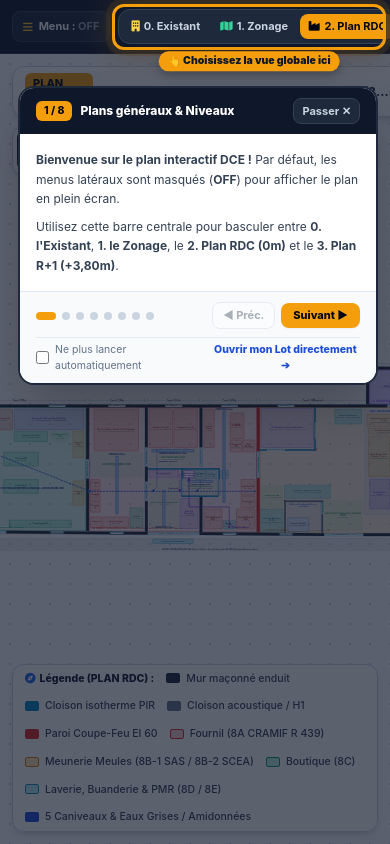
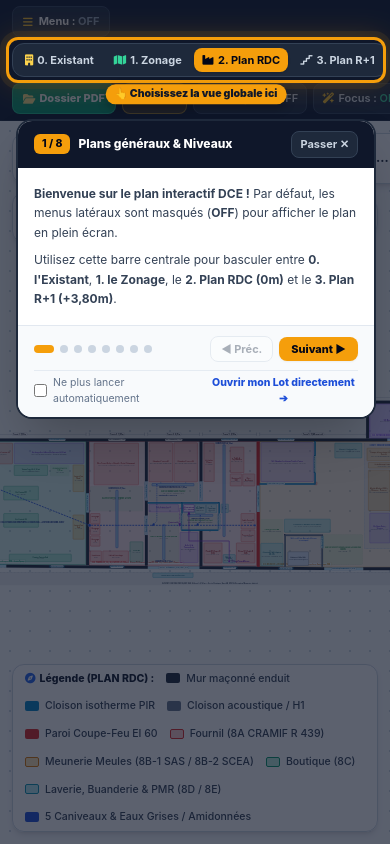
Before and after one commit to pierrealainmory-hue/MFA, a plain HTML site: page index.html in a window 390 px wide. Drawn offline with nearby package versions, Linux system fonts and the light colour scheme.

Commit message:
Refactor CSS styles for body and top-bar
Updated layout styles for better responsiveness and structure.

```diff
--- a/index.html
+++ b/index.html
@@ -9,10 +9,14 @@
     <link rel="stylesheet" href="https://cdnjs.cloudflare.com/ajax/libs/font-awesome/6.4.0/css/all.min.css">
     <style>
         :root { --equip-opacity: 0.15; }
-        body, html { height: 100%; margin: 0; overflow: hidden; background-color: #f1f5f9; font-family: 'Inter', system-ui, -apple-system, sans-serif; }
-        #top-bar { height: 54px; min-height: 54px; overflow-x: auto; overflow-y: hidden; scrollbar-width: none; }
-        #top-bar::-webkit-scrollbar { display: none; }
-        #app-layout { display: flex; height: calc(100vh - 54px); width: 100vw; }
+        html, body { height: 100%; margin: 0; overflow: hidden; background-color: #f1f5f9; font-family: 'Inter', system-ui, -apple-system, sans-serif; }
+        body { display: flex; flex-direction: column; }
+        #top-bar { height: auto; min-height: 54px; padding-top: 6px; padding-bottom: 6px; flex-wrap: wrap; row-gap: 6px; }
+        #top-bar > div { flex-wrap: wrap; }
+        #top-bar > div:last-child { margin-left: auto; }
+        #app-layout { display: flex; flex: 1; min-height: 0; width: 100vw; }
+        #workspace { min-width: 0; }
+        #dce-addon-pack { display: contents; }
 
         /* Colonne gauche : Accordéon Plans, Lots & Couches */
         #left-panel {
```
